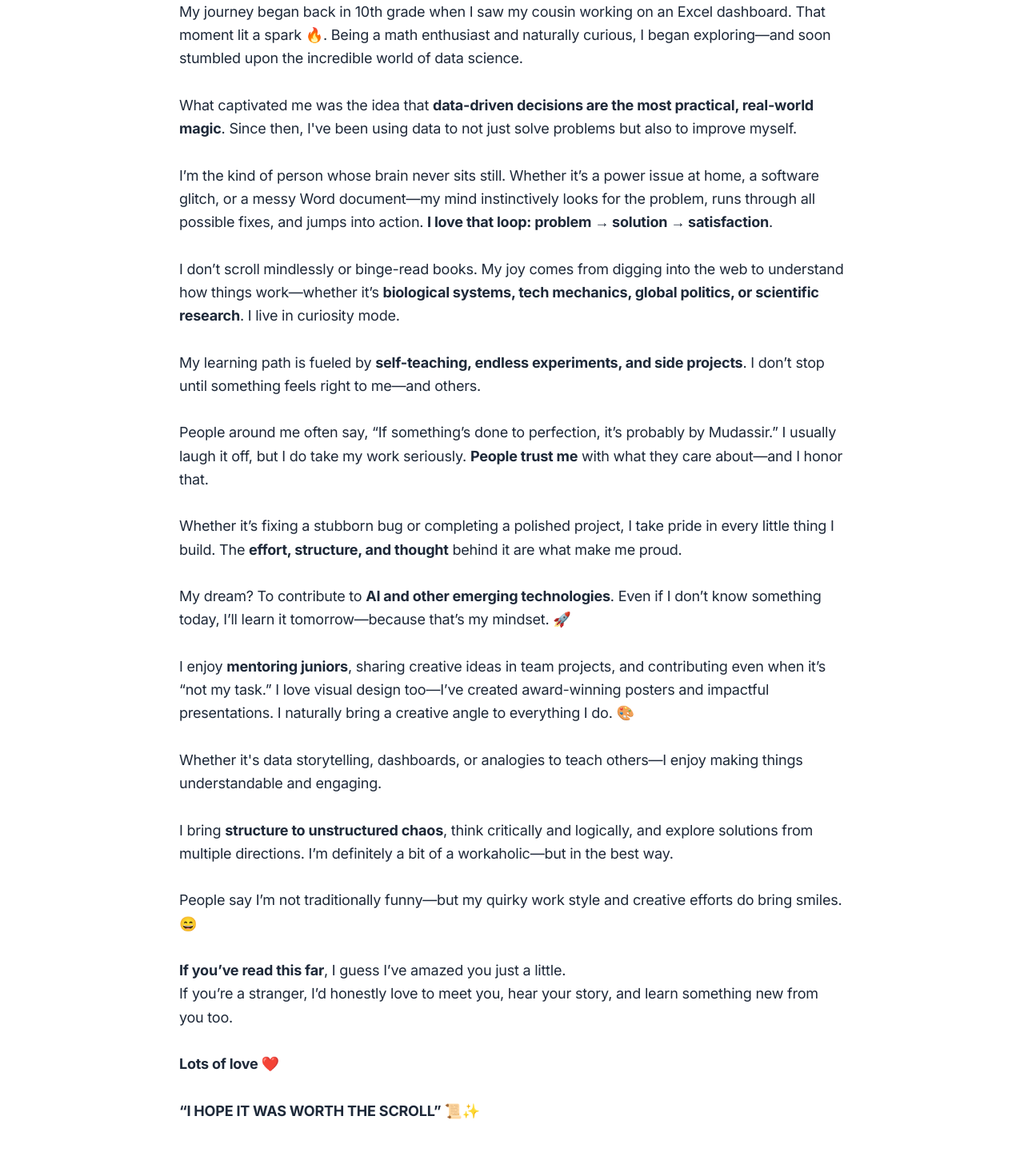
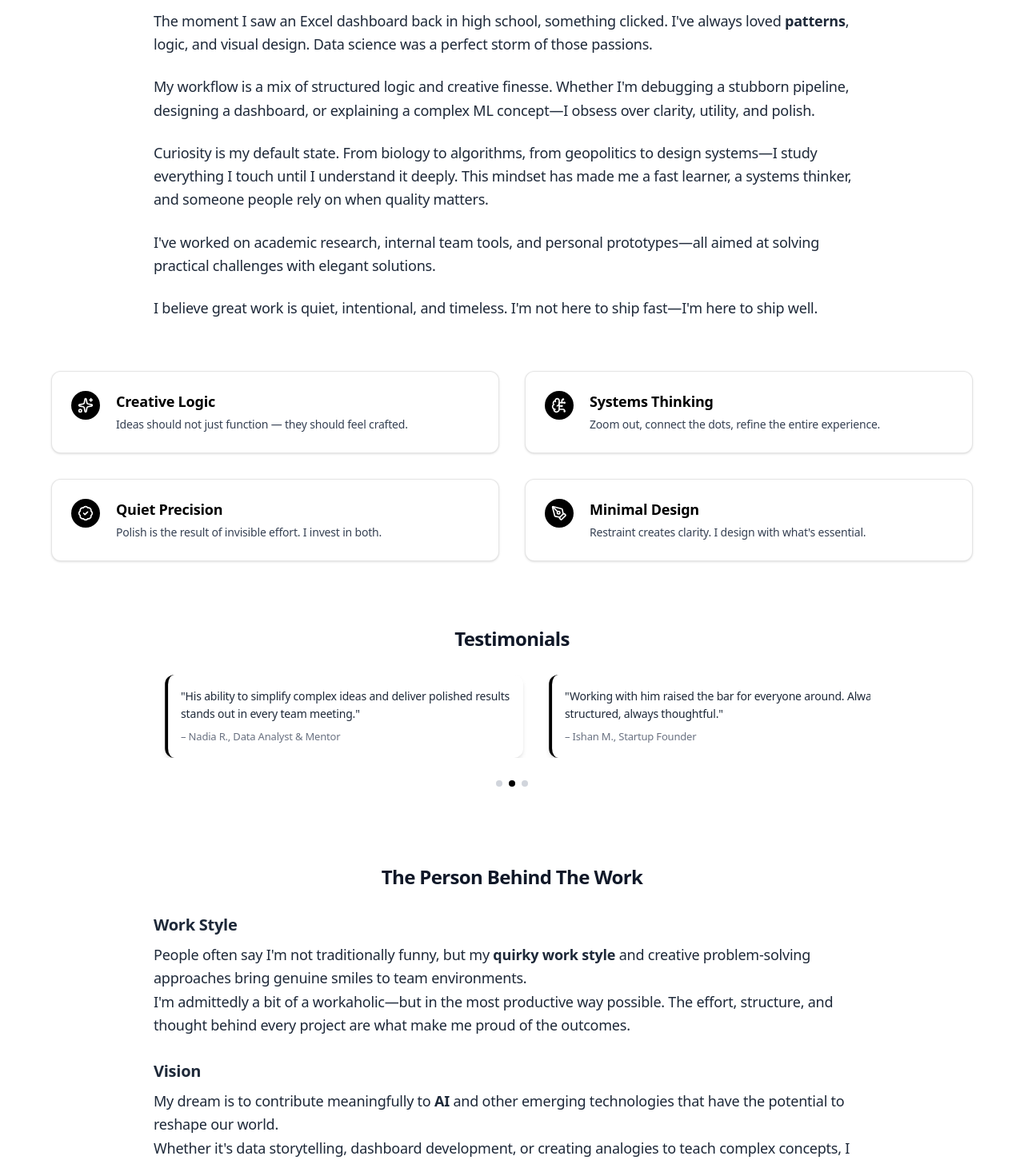
Before and after one commit to Mudassirahmedgithub/mudassir-portfolio1, a Next.js app: page /about in a window 1280 px wide. Shown: the part 300-1756 px from the top of the page at 80% size. Built offline with nearby package versions, Linux system fonts and the light colour scheme.

Commit message:
contact page finished

```diff
--- a/app/about/page.tsx
+++ b/app/about/page.tsx
@@ -1,43 +1,236 @@
-import React from "react";
+"use client";
+
+import React, { useState, useEffect } from "react";
+import { motion } from "framer-motion";
+import { Sparkles, BrainCircuit, BadgeCheck, PenTool } from "lucide-react";
+
+// Simple Card components for highlights
+const Card = ({ className, children }: { className?: string; children: React.ReactNode }) => (
+  <div className={`rounded-xl border border-black/10 bg-white shadow-sm ${className}`}>{children}</div>
+);
+
+const CardContent = ({ className, children }: { className?: string; children: React.ReactNode }) => (
+  <div className={className}>{children}</div>
+);
+
+const testimonials = [
+  {
+    quote: "Mudassir's attention to detail is unmatched. If you want something built right, ask him.",
+    name: "Aamir S.",
+    role: "Software Engineer at Digitronix",
+  },
+  {
+    quote: "His ability to simplify complex ideas and deliver polished results stands out in every team meeting.",
+    name: "Nadia R.",
+    role: "Data Analyst & Mentor",
+  },
+  {
+    quote: "Working with him raised the bar for everyone around. Always structured, always thoughtful.",
+    name: "Ishan M.",
+    role: "Startup Founder",
+  },
+  {
+    quote: "Working with you was a pleasure. Your attention to detail is unmatched.",
+    name: "Alex Johnson",
+    role: "Product Manager",
+  },
+  {
+    quote: "A true team player who uplifts everyone around them.",
+    name: "John Carter",
+    role: "AI Engineer",
+  },
+];
+
+const highlights = [
+  {
+    icon: <Sparkles className="w-5 h-5" />,
+    title: "Creative Logic",
+    text: "Ideas should not just function — they should feel crafted.",
+  },
+  {
+    icon: <BrainCircuit className="w-5 h-5" />,
+    title: "Systems Thinking",
+    text: "Zoom out, connect the dots, refine the entire experience.",
+  },
+  {
+    icon: <BadgeCheck className="w-5 h-5" />,
+    title: "Quiet Precision",
+    text: "Polish is the result of invisible effort. I invest in both.",
+  },
+  {
+    icon: <PenTool className="w-5 h-5" />,
+    title: "Minimal Design",
+    text: "Restraint creates clarity. I design with what's essential.",
+  },
+];
 
 const AboutPage = () => {
+  const [isPaused, setIsPaused] = useState(false);
+  const [currentIndex, setCurrentIndex] = useState(0);
+
+  // Carousel logic (shows 2 testimonials at a time)
+  useEffect(() => {
+    if (!isPaused) {
+      const interval = setInterval(() => {
+        setCurrentIndex((prev) =>
+          (prev + 1) % Math.ceil(testimonials.length / 2)
+        );
+      }, 3500);
+      return () => clearInterval(interval);
+    }
+  }, [isPaused]);
+
   return (
-    <section className="max-w-4xl mx-auto px-4 sm:px-6 lg:px-8 py-20">
-      <h1 className="text-4xl font-bold text-black mb-6">About Me</h1>
-      <p className="text-lg text-gray-800 whitespace-pre-line leading-relaxed">
-        I'm a <strong>Data Scientist Intern</strong> and an undergraduate student pursuing a degree in <strong>Artificial Intelligence and Data Science</strong>, currently looking for exciting internship opportunities.{"\n"}
-        {"\n"}
-        My journey began back in 10th grade when I saw my cousin working on an Excel dashboard. That moment lit a spark 🔥. Being a math enthusiast and naturally curious, I began exploring—and soon stumbled upon the incredible world of data science.{"\n"}
-        {"\n"}
-        What captivated me was the idea that <strong>data-driven decisions are the most practical, real-world magic</strong>. Since then, I've been using data to not just solve problems but also to improve myself.{"\n"}
-        {"\n"}
-        I’m the kind of person whose brain never sits still. Whether it’s a power issue at home, a software glitch, or a messy Word document—my mind instinctively looks for the problem, runs through all possible fixes, and jumps into action. <strong>I love that loop: problem → solution → satisfaction</strong>.{"\n"}
-        {"\n"}
-        I don’t scroll mindlessly or binge-read books. My joy comes from digging into the web to understand how things work—whether it’s <strong>biological systems, tech mechanics, global politics, or scientific research</strong>. I live in curiosity mode.{"\n"}
-        {"\n"}
-        My learning path is fueled by <strong>self-teaching, endless experiments, and side projects</strong>. I don’t stop until something feels right to me—and others.{"\n"}
-        {"\n"}
-        People around me often say, “If something’s done to perfection, it’s probably by Mudassir.” I usually laugh it off, but I do take my work seriously. <strong>People trust me</strong> with what they care about—and I honor that.{"\n"}
-        {"\n"}
-        Whether it’s fixing a stubborn bug or completing a polished project, I take pride in every little thing I build. The <strong>effort, structure, and thought</strong> behind it are what make me proud.{"\n"}
-        {"\n"}
-        My dream? To contribute to <strong>AI and other emerging technologies</strong>. Even if I don’t know something today, I’ll learn it tomorrow—because that’s my mindset. 🚀{"\n"}
-        {"\n"}
-        I enjoy <strong>mentoring juniors</strong>, sharing creative ideas in team projects, and contributing even when it’s “not my task.” I love visual design too—I’ve created award-winning posters and impactful presentations. I naturally bring a creative angle to everything I do. 🎨{"\n"}
-        {"\n"}
-        Whether it's data storytelling, dashboards, or analogies to teach others—I enjoy making things understandable and engaging.{"\n"}
-        {"\n"}
-        I bring <strong>structure to unstructured chaos</strong>, think critically and logically, and explore solutions from multiple directions. I’m definitely a bit of a workaholic—but in the best way.{"\n"}
-        {"\n"}
-        People say I’m not traditionally funny—but my quirky work style and creative efforts do bring smiles. 😄{"\n"}
-        {"\n"}
-        <strong>If you’ve read this far</strong>, I guess I’ve amazed you just a little.{"\n"}
-        If you’re a stranger, I’d honestly love to meet you, hear your story, and learn something new from you too.{"\n"}
-        {"\n"}
-        <strong>Lots of love ❤️</strong>{"\n"}
-        {"\n"}
-        <strong>“I HOPE IT WAS WORTH THE SCROLL” 📜✨</strong>
-      </p>
+    <section className="bg-white text-black font-sans py-20 px-4 sm:px-8 min-h-screen">
+      <div className="max-w-6xl mx-auto">
+
+        {/* Heading */}
+        <motion.h1
+          initial={{ opacity: 0, y: -30 }}
+          animate={{ opacity: 1, y: 0 }}
+          transition={{ duration: 0.6 }}
+          className="text-5xl font-bold text-center mb-16 text-gray-900"
+        >
+          Get to know me
+        </motion.h1>
+
+        {/* Intro Paragraphs */}
+        <motion.div
+          initial={{ opacity: 0 }}
+          animate={{ opacity: 1 }}
+          transition={{ delay: 0.4 }}
+          className="max-w-4xl mx-auto space-y-6 text-lg text-gray-800 leading-relaxed mb-16"
+        >
+          <p>
+            I'm Mudassir — a <strong>detail-driven</strong> data science enthusiast obsessed with precision and creative systems thinking. I'm pursuing a degree in <strong>Artificial Intelligence &amp; Data Science</strong> and actively working on projects that merge analytical modeling with real-world impact.
+          </p>
+          <p>
+            The moment I saw an Excel dashboard back in high school, something clicked. I've always loved <strong>patterns</strong>, logic, and visual design. Data science was a perfect storm of those passions.
+          </p>
+          <p>
+            My workflow is a mix of structured logic and creative finesse. Whether I'm debugging a stubborn pipeline, designing a dashboard, or explaining a complex ML concept—I obsess over clarity, utility, and polish.
+          </p>
+          <p>
+            Curiosity is my default state. From biology to algorithms, from geopolitics to design systems—I study everything I touch until I understand it deeply. This mindset has made me a fast learner, a systems thinker, and someone people rely on when quality matters.
+          </p>
+          <p>
+            I've worked on academic research, internal team tools, and personal prototypes—all aimed at solving practical challenges with elegant solutions.
+          </p>
+          <p>
+            I believe great work is quiet, intentional, and timeless. I'm not here to ship fast—I'm here to ship well.
+          </p>
+        </motion.div>
+
+        {/* Highlights */}
+        <motion.div
+          className="grid grid-cols-1 sm:grid-cols-2 gap-8 mt-10 mb-20"
+          initial="hidden"
+          animate="visible"
+          variants={{
+            hidden: {},
+            visible: {
+              transition: { staggerChildren: 0.22 },
+            },
+          }}
+        >
+          {highlights.map(({ icon, title, text }, i) => (
+            <motion.div
+              key={title}
+              variants={{
+                hidden: { opacity: 0, y: 24 },
+                visible: { opacity: 1, y: 0 },
+              }}
+            >
+              <Card className="p-6 bg-white">
+                <CardContent className="flex items-start gap-5">
+                  <span className="p-2 rounded-full bg-black text-white flex items-center justify-center">{icon}</span>
+                  <div>
+                    <h3 className="font-semibold text-lg text-black mb-1">{title}</h3>
+                    <p className="text-sm text-gray-700">{text}</p>
+                  </div>
+                </CardContent>
+              </Card>
+            </motion.div>
+          ))}
+        </motion.div>
+
+        {/* Testimonials (animated carousel, 2 cards at a time) */}
+        <div className="mt-20 max-w-4xl mx-auto">
+          <h2 className="text-2xl font-semibold text-center mb-7 text-gray-900">
+            Testimonials
+          </h2>
+          <div
+            className="overflow-hidden relative"
+            onMouseEnter={() => setIsPaused(true)}
+            onMouseLeave={() => setIsPaused(false)}
+          >
+            <motion.div
+              className="flex"
+              animate={{ x: `-${currentIndex * 52}%` }}
+              transition={{ duration: 0.7, ease: "easeInOut" }}
+              style={{ gap: "2rem" }}
+            >
+              {testimonials.map((t, idx) => (
+                <blockquote
+                  key={idx}
+                  className="bg-white border-l-4 border-black p-4 shadow-md rounded-xl w-1/2 shrink-0 flex flex-col justify-between"
+                >
+                  <p className="text-sm text-gray-800 font-normal flex-grow">&quot;{t.quote}&quot;</p>
+                  <span className="text-xs text-gray-500 mt-2">
+                    – {t.name}, {t.role}
+                  </span>
+                </blockquote>
+              ))}
+            </motion.div>
+          </div>
+          <div className="flex justify-center gap-2 mt-7">
+            {[...Array(Math.ceil(testimonials.length / 2))].map((_, idx) => (
+              <button
+                key={idx}
+                className={`w-2 h-2 rounded-full transition-colors duration-300
+                  ${idx === currentIndex ? "bg-black" : "bg-gray-300"}`}
+                onClick={() => setCurrentIndex(idx)}
+              />
+            ))}
+          </div>
+        </div>
+
+        {/* The Person Behind The Work */}
+        <motion.div
+          className="max-w-4xl mx-auto mt-24 space-y-7 text-lg text-gray-800 leading-relaxed"
+          initial={{ opacity: 0 }}
+          whileInView={{ opacity: 1 }}
+          viewport={{ once: true }}
+          transition={{ duration: 0.6 }}
+        >
+          <h2 className="text-2xl font-semibold text-center text-gray-900">The Person Behind The Work</h2>
+
+          <div>
+            <h3 className="font-semibold text-xl mt-4 mb-2">Work Style</h3>
+            <p>
+              People often say I'm not traditionally funny, but my <strong>quirky work style</strong> and creative problem-solving approaches bring genuine smiles to team environments.
+            </p>
+            <p>
+              I'm admittedly a bit of a workaholic—but in the most productive way possible. The effort, structure, and thought behind every project are what make me proud of the outcomes.
+            </p>
+          </div>
+
+          <div>
+            <h3 className="font-semibold text-xl mt-5 mb-2">Vision</h3>
+            <p>
+              My dream is to contribute meaningfully to <strong>AI</strong> and other emerging technologies that have the potential to reshape our world.
+            </p>
+            <p>
+              Whether it's data storytelling, dashboard development, or creating analogies to teach complex concepts, I find joy in making information both understandable and engaging.
+            </p>
+          </div>
+
+          <p>
+            If you've read this far, I hope this glimpse into my journey has been worthwhile. Every story shared here reflects my commitment to continuous growth, meaningful contribution, and the pursuit of excellence in everything I undertake.
+          </p>
+          <p className="italic text-center text-base">"I hope it was worth the scroll"</p>
+        </motion.div>
+      </div>
     </section>
   );
 };
--- a/app/layout.tsx
+++ b/app/layout.tsx
@@ -16,26 +16,10 @@ const inter = Inter({
 
 const nacelle = localFont({
   src: [
-    {
-      path: "../public/fonts/nacelle-regular.woff2",
-      weight: "400",
-      style: "normal",
-    },
-    {
-      path: "../public/fonts/nacelle-italic.woff2",
-      weight: "400",
-      style: "italic",
-    },
-    {
-      path: "../public/fonts/nacelle-semibold.woff2",
-      weight: "600",
-      style: "normal",
-    },
-    {
-      path: "../public/fonts/nacelle-semibolditalic.woff2",
-      weight: "600",
-      style: "italic",
-    },
+    { path: "../public/fonts/nacelle-regular.woff2", weight: "400", style: "normal" },
+    { path: "../public/fonts/nacelle-italic.woff2", weight: "400", style: "italic" },
+    { path: "../public/fonts/nacelle-semibold.woff2", weight: "600", style: "normal" },
+    { path: "../public/fonts/nacelle-semibolditalic.woff2", weight: "600", style: "italic" },
   ],
   variable: "--font-nacelle",
   display: "swap",
@@ -52,18 +36,13 @@ export default function RootLayout({
   children: React.ReactNode;
 }) {
   return (
-    <html lang="en" className={`${inter.variable} ${nacelle.variable}`}>
+    <html lang="en" className={`h-full ${inter.variable} ${nacelle.variable}`}>
       <head>
-        {/* ✅ Required for responsive layout */}
         <meta name="viewport" content="width=device-width, initial-scale=1" />
       </head>
-      <body className="bg-white text-black font-inter text-base antialiased">
+      <body className="min-h-screen flex flex-col bg-white text-black font-inter text-base antialiased overflow-x-hidden">
         <Header />
-
-        <main className="flex flex-col min-h-screen pt-16 pb-20">
-          <div className="flex-grow">{children}</div>
-        </main>
-
+        <main className="flex-grow w-full">{children}</main>
         <Footer />
         <Analytics />
       </body>
--- a/package.json
+++ b/package.json
@@ -22,6 +22,7 @@
     "react": "19.0.0",
     "react-dom": "19.0.0",
     "react-icons": "^5.5.0",
+    "react-intersection-observer": "^9.16.0",
     "react-simple-typewriter": "^5.0.1",
     "resend": "^4.7.0",
     "typescript": "^5.7.3"
@@ -30,7 +31,8 @@
     "@tailwindcss/forms": "^0.5.10",
     "@tailwindcss/postcss": "^4.0.3",
     "@types/aos": "^3.0.7",
-    "postcss": "^8.5.1",
-    "tailwindcss": "^4.0.3"
+    "autoprefixer": "^10.4.21",
+    "postcss": "^8.5.6",
+    "tailwindcss": "^4.1.11"
   }
 }
```
Also changed, not shown: app/contact/page.tsx (+28 -57 lines), components/ui/Card.tsx (added, +21 -0 lines), components/ui/CardContent.tsx (added, +19 -0 lines), 1 other file (tests, documents, lock files or other folders).
